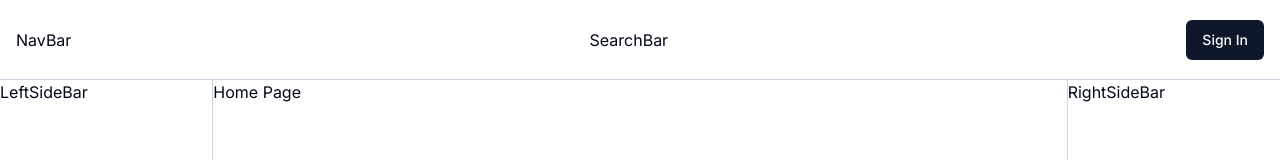
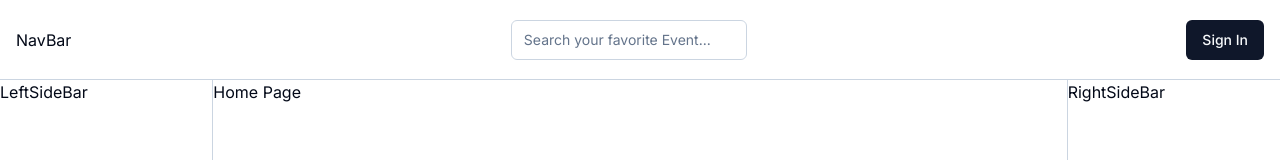
Before and after one commit to DevAnonitos/OU-Social-Hub, a Next.js app in the folder frontend/: page / in a window 1280 px wide. Shown: the top 160 px of the page. Built offline with nearby package versions, Linux system fonts and the light colour scheme.

Commit message:
Feat(Search): Create Style SearchBar input Components

```diff
--- a/frontend/app/globals.css
+++ b/frontend/app/globals.css
@@ -88,4 +88,7 @@
     @apply fixed flex items-center justify-between flex-wrap p-4 gap-x-4 inset-y-0 w-full h-20 border-b-[1px] border-slate-300;
   }
 
+  .searchbar {
+
+  }
 }
--- a/frontend/components/SearchBar/SearchBar.tsx
+++ b/frontend/components/SearchBar/SearchBar.tsx
@@ -1,8 +1,14 @@
 import React from 'react';
+import { Input } from '../ui/input';
 
 const SearchBar = () => {
   return (
-    <div>SearchBar</div>
+    <div className='flex items-center'>
+      <Input
+        placeholder='Search your favorite Event...'
+        className='border-[1px] border-slate-300 rounded-md w-full h-10'
+      />
+    </div>
   );
 };
 
```
